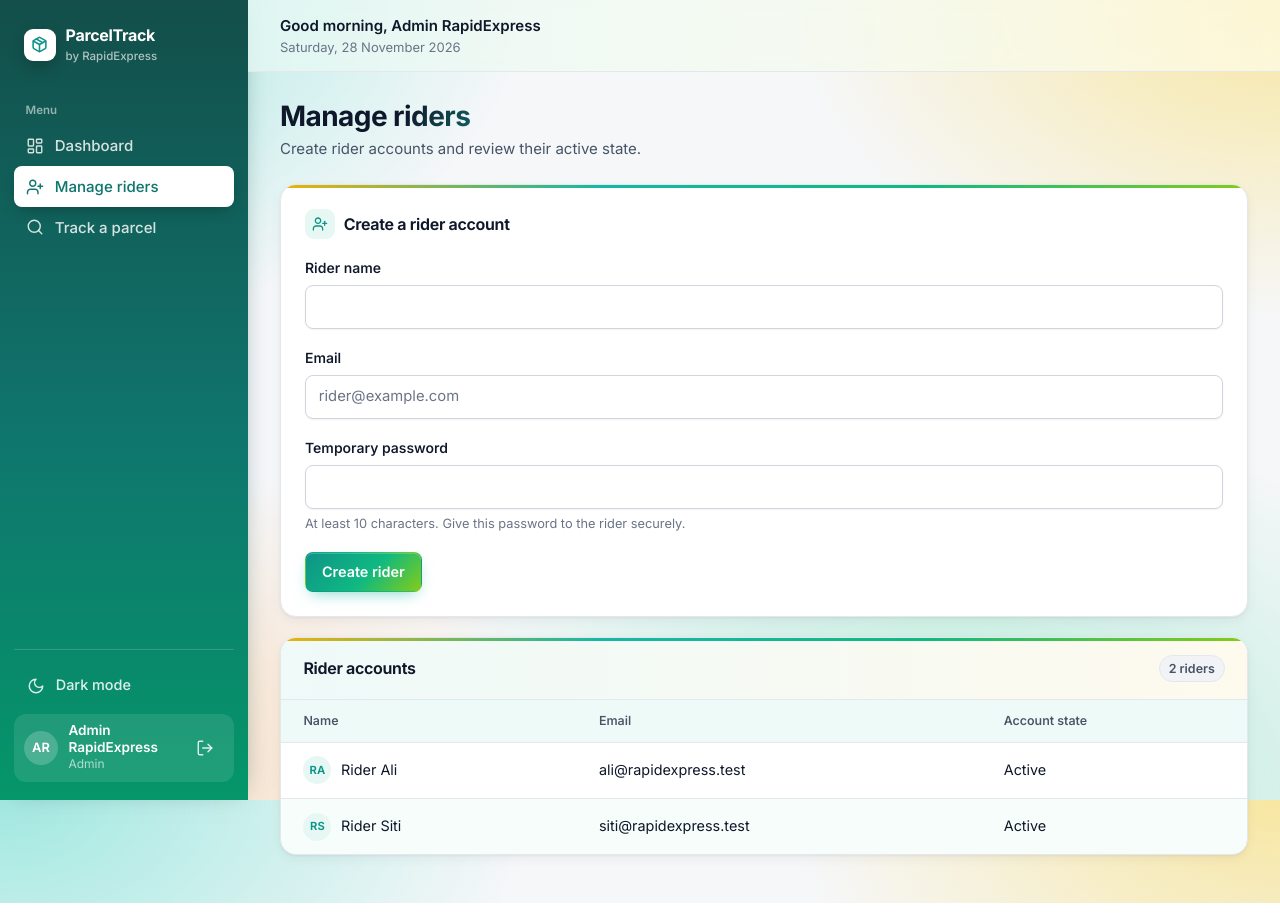
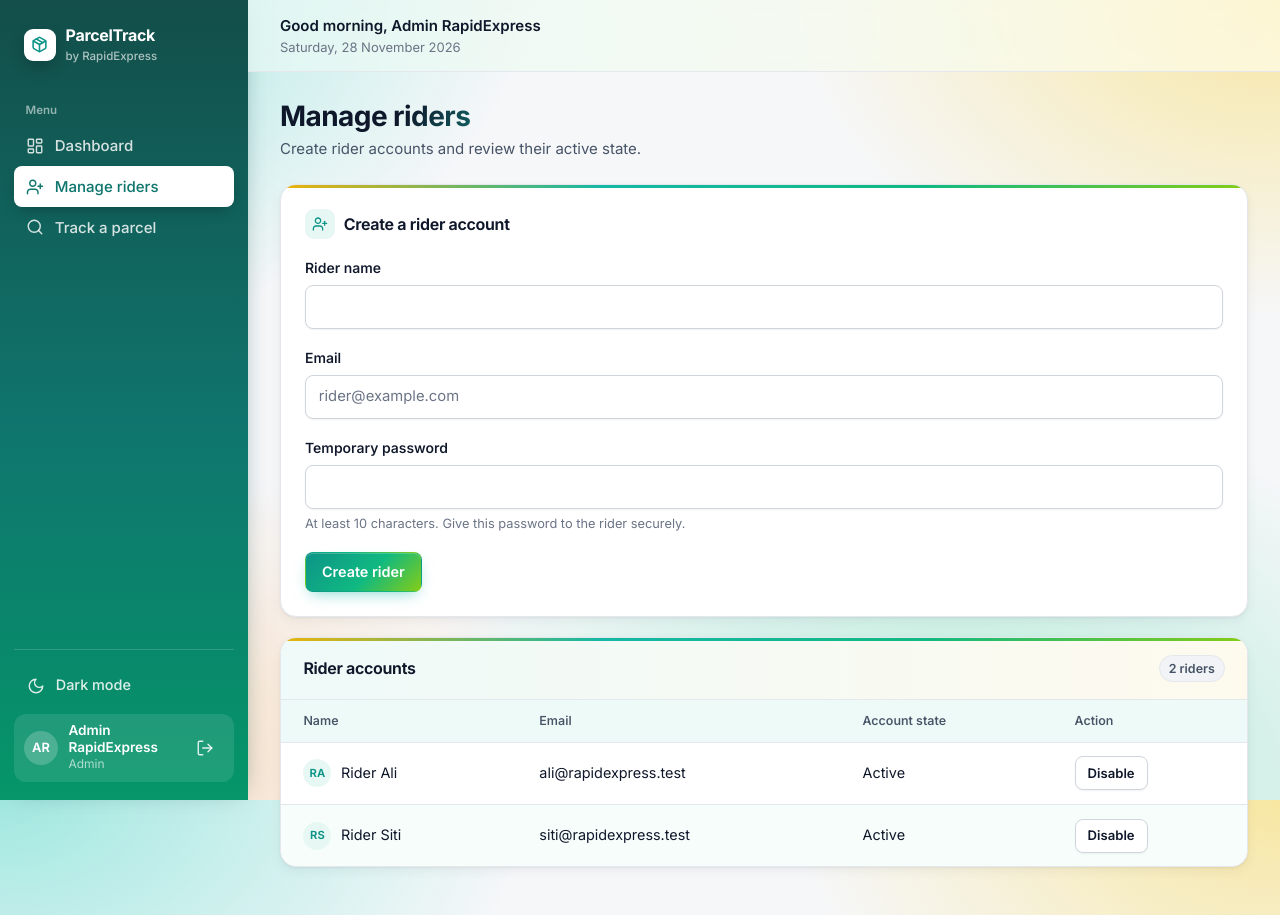
Before and after one commit to aizatsaidi/parceltrack-lite, a Flask app: page /admin/riders in a window 1280 px wide. Run offline with Flask 3, Linux system fonts and the light colour scheme; a user stored in the database is signed in; data comes from the database, SQL or seed files in the repository; some libraries are stand-ins or nearby versions.

Commit message:
Add rider account status controls
Allow admins to enable or disable rider accounts, audit status changes, and redirect disabled logged-in riders to login. Update rider management tests and the account status table. Closes #10

```diff
--- a/app/auth/routes.py
+++ b/app/auth/routes.py
@@ -14,11 +14,11 @@ Security controls already in place:
   SR1.6  Disabled accounts cannot log in
   SR1.7  Logins and failed logins are logged, never the password
 
-Next steps: Admin disables Rider accounts, change password page.
+Next step: Add a change password page.
 """
 from datetime import timedelta
 
-from flask import Blueprint, render_template, request, redirect, url_for, flash, session
+from flask import Blueprint, render_template, request, redirect, url_for, flash, session, abort
 from flask_login import login_user, logout_user, login_required, current_user
 from .. import db
 from ..models import User, LoginEvent, utcnow
@@ -84,7 +84,7 @@ def login():
 
 @auth_bp.route("/register", methods=["GET", "POST"])
 def register():
-    """Sellers register themselves. Riders are created by Admin (next step)."""
+    """Sellers register themselves. Riders are created by Admin."""
     if request.method == "POST":
         name = request.form.get("name", "").strip()
         email = request.form.get("email", "").strip().lower()
@@ -155,6 +155,35 @@ def admin_riders():
     return render_template("auth/riders.html", riders=riders)
 
 
+@auth_bp.route("/admin/riders/<int:rider_id>/status", methods=["POST"])
+@role_required("admin")
+def set_rider_status(rider_id):
+    """Enable or disable a rider and record the change without an IP address."""
+    rider = db.session.get(User, rider_id)
+    if rider is None or rider.role != "rider":
+        abort(404)
+
+    action = request.form.get("action", "")
+    if action not in {"disable", "enable"}:
+        flash("Could not update this rider account.", "danger")
+        return redirect(url_for("auth.admin_riders"))
+
+    should_be_active = action == "enable"
+    if rider.is_active_account != should_be_active:
+        rider.is_active_account = should_be_active
+        db.session.add(LoginEvent(
+            user_id=rider.id,
+            event="account_enabled" if should_be_active else "account_disabled",
+            ip_address=None,
+        ))
+        db.session.commit()
+        flash("Rider account enabled." if should_be_active else "Rider account disabled.", "success")
+    else:
+        flash("Rider account is already enabled." if should_be_active else "Rider account is already disabled.", "info")
+
+    return redirect(url_for("auth.admin_riders"))
+
+
 @auth_bp.route("/logout", methods=["POST"])
 @login_required
 def logout():
--- a/app/templates/auth/riders.html
+++ b/app/templates/auth/riders.html
@@ -37,16 +37,25 @@
   </div>
   <div class="table-wrap">
     <table class="data-table">
-      <thead><tr><th>Name</th><th>Email</th><th>Account state</th></tr></thead>
+      <thead><tr><th>Name</th><th>Email</th><th>Account state</th><th>Action</th></tr></thead>
       <tbody>
       {% for rider in riders %}
         <tr>
           <td><span class="person">{{ avatar(rider.name) }}{{ rider.name }}</span></td>
           <td>{{ rider.email }}</td>
           <td>{{ "Active" if rider.is_active_account else "Disabled" }}</td>
+          <td>
+            <form method="post" action="{{ url_for('auth.set_rider_status', rider_id=rider.id) }}">
+              <input type="hidden" name="csrf_token" value="{{ csrf_token() }}">
+              <input type="hidden" name="action" value="{{ 'disable' if rider.is_active_account else 'enable' }}">
+              <button class="button button-secondary button-small" aria-label="{{ 'Disable' if rider.is_active_account else 'Enable' }} {{ rider.name }}">
+                {{ "Disable" if rider.is_active_account else "Enable" }}
+              </button>
+            </form>
+          </td>
         </tr>
       {% else %}
-        <tr><td colspan="3" class="empty">
+        <tr><td colspan="4" class="empty">
           <div class="chip-icon">{{ icon("inbox") }}</div>
           <strong>No rider accounts yet.</strong>
           Create a rider account using the form above.
```
Also changed, not shown: tests/test_m1.py (+85 -2 lines).
